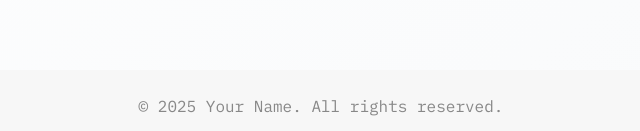
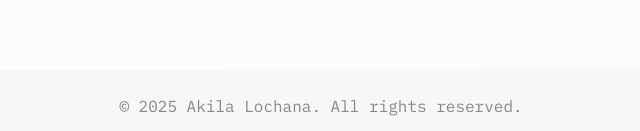
Before and after one commit to Akilalochana/akila, a React (Vite) app: page /contact in a window 1280 px wide. Shown: the part 1008-1139 px from the top of the page, without its empty margins (319-959 px from the left). Built offline with nearby package versions, Linux system fonts and the light colour scheme.

Commit message:
Update footer

```diff
--- a/src/components/Footer.jsx
+++ b/src/components/Footer.jsx
@@ -2,7 +2,7 @@
 
 const Footer = () => (
   <footer className="footer">
-    &copy; {new Date().getFullYear()} Your Name. All rights reserved.
+    &copy; {new Date().getFullYear()} Akila Lochana. All rights reserved.
   </footer>
 );
 
```
